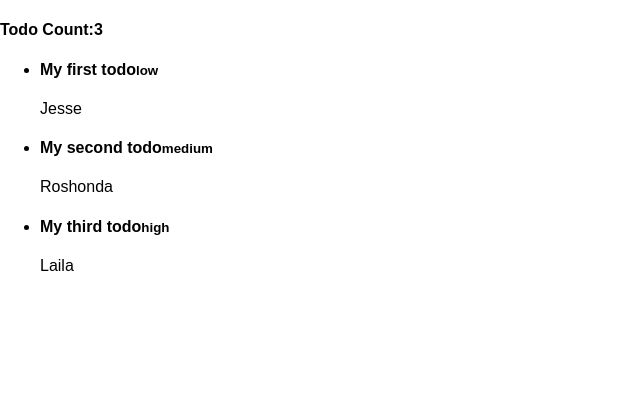
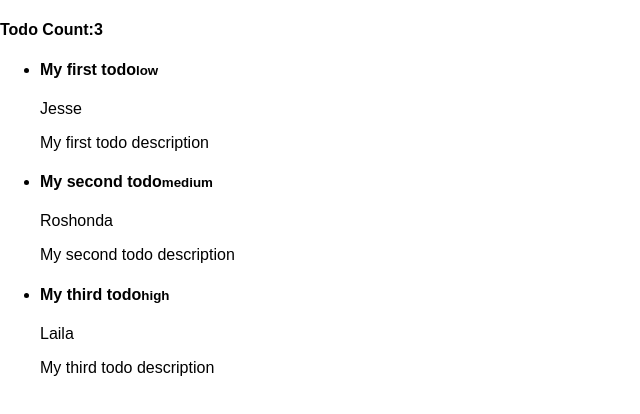
Before and after one commit to JesseSmith3rd/TudoApp, a React (Create React App) app in the folder tudoapp/: page / in a window 1280 px wide. Shown: the top 414 px of the page, without its empty margins (0-640 px from the left). Built offline with nearby package versions, Linux system fonts and the light colour scheme.

Commit message:
Added todoDescription to render on webpage responsibilities.

```diff
--- a/tudoapp/src/App.js
+++ b/tudoapp/src/App.js
@@ -41,6 +41,7 @@ class App extends Component {
             <li className="list-group-item" key={index}>
               <h4 className="list-group-item-heading">{todo.todoTitle}<small><span className="label label-info">{todo.todoPriority}</span></small></h4>
               <p><span className="glyphicon glyphicon-user"></span>{todo.todoResponsible}</p>
+              <p>{todo.todoDescription}</p>
             </li>
           )}
         </ul>
```
